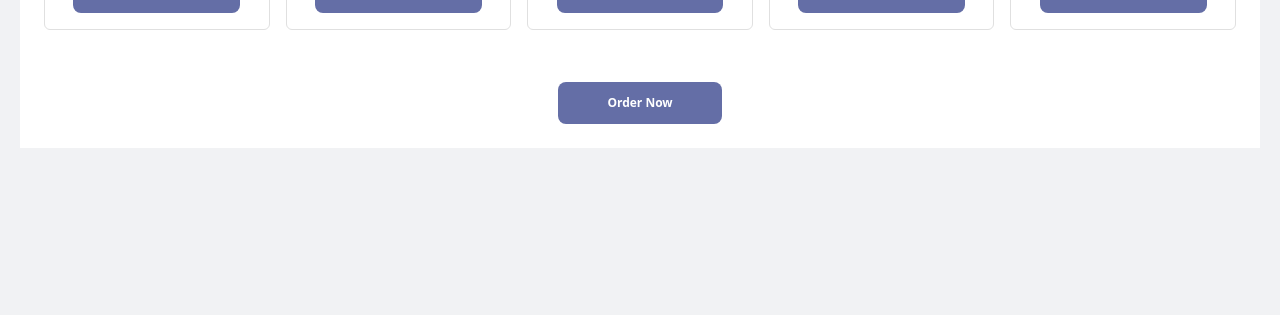
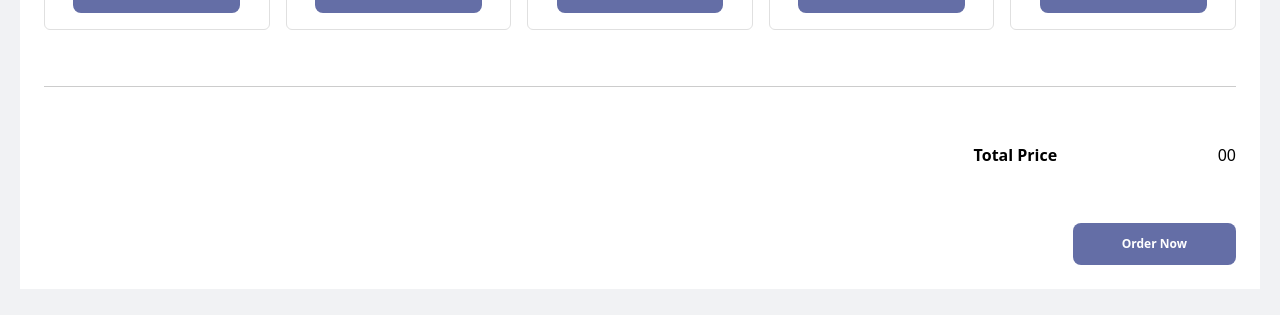
Before and after one commit to Impactmindz-Tech/ourcomputerguy, a React (Vite) app: page /home in a window 1280 px wide. Shown: the part 1085-1400 px from the top of the page. Before the commit the page ends 1265 px from the top, so only its background shows below. Built offline with nearby package versions, Linux system fonts and the light colour scheme.

Commit message:
minur issue

```diff
--- a/src/components/ProductCart.jsx
+++ b/src/components/ProductCart.jsx
@@ -42,7 +42,7 @@ const ProductCart = ({ item }) => {
             <img className='w-full h-[100px] object-contain' src={item.thumbnail} alt={item.caption} />
             <div className='pt-8'>
                 <h2 className='text-center'>{item.caption}</h2>
-                <p className='font-semibold text-center'>₹ {getItemQuantity(item) * item.price || item.price}</p>
+                <p className='font-semibold text-center'>₹ {item.price}</p>
                 <div className='flex justify-center gap-10 mt-3' onClick={(e) => e.stopPropagation()}>
                     <RemoveCircleIcon sx={{ color: isSelected ? '#212121' : '#646ea6' }} onClick={() => handleRemoveProduct(item)} />
                     <div>{getItemQuantity(item)}</div>
--- a/src/pages/dashboard/Home.jsx
+++ b/src/pages/dashboard/Home.jsx
@@ -7,7 +7,7 @@ import { setProducts } from '../../store/slice/CartSlice';
 
 const Home = () => {
   const dispatch = useDispatch()
-  const allProducts = useSelector((state => state?.ecom?.products))
+  const cart = useSelector((state => state?.ecom?.products))
 
   useEffect(() => {
     dispatch(setProducts(productData.products))
@@ -19,18 +19,29 @@ const Home = () => {
       <div className='bg-white my-8 p-6'>
         <h1>Products</h1>
         <div className='grid grid-cols-5 sm:grid-cols-1 md:grid-cols-2 lg:grid-cols-3 xl:grid-cols-4 gap-4 pt-5'>
-          {allProducts?.map((product, index) => (
+          {cart?.map((product, index) => (
             <ProductCart
               key={index}
               item={product}
             />
           ))}
         </div>
-        <div className='text-center mt-10'>
-          <button type="submit" className="main_btn mt-3 bg-blue-900 text-white text-xs font-semibold px-12 py-3 rounded-lg">
-            Order Now
-          </button>
-        </div>
+        <hr className='my-14 border-[#ccc]'/>
+        <table className='w-full'>
+          <tr>
+            <th className='text-right w-[85%]'>Total Price</th>
+            <td className='text-right w-[15%]'>00</td>
+          </tr>
+          <tr>
+            <th className='w-1/2'></th>
+            <td className='w-1/2 text-right'>
+                <button type="submit" className="main_btn mt-14 bg-blue-900 text-white text-xs font-semibold px-12 py-3 rounded-lg">
+                  Order Now
+                </button>
+            </td>
+          </tr>
+        </table>
+
       </div>
     </div>
   )
```
